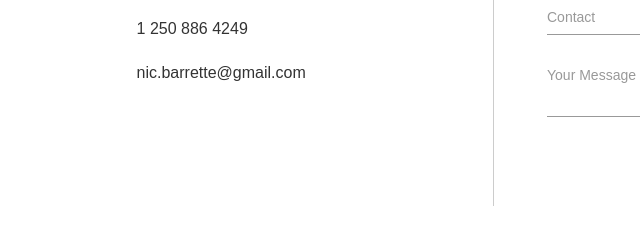
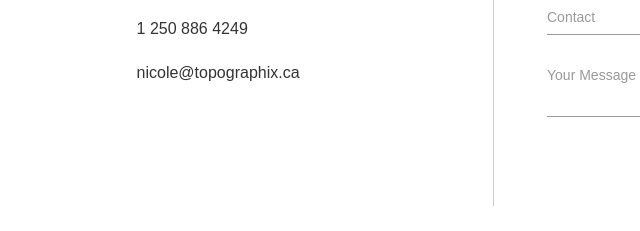
Before and after one commit to joelbarrette/topographix.ca, a plain HTML site: page index.html in a window 1280 px wide. Shown: the part 3120-3351 px from the top of the page, 22-662 px from the left. Drawn offline with Linux system fonts and the light colour scheme; some icons are missing.

Commit message:
new email address in contact

```diff
--- a/index.html
+++ b/index.html
@@ -363,7 +363,7 @@
                             <span class="c-icon"><i class="fa fa-phone" aria-hidden="true"></i></span> <span class="c-info">1 250 886 4249</span>
                         </div>
                         <div class="c-detail">
-                            <span class="c-icon"><i class="fa fa-envelope" aria-hidden="true"></i></span> <span class="c-info">nic.barrette@gmail.com</span>
+                            <span class="c-icon"><i class="fa fa-envelope" aria-hidden="true"></i></span> <span class="c-info">nicole@topographix.ca</span>
                         </div>
                     </div>
                     <div class="form-wrap">
```
